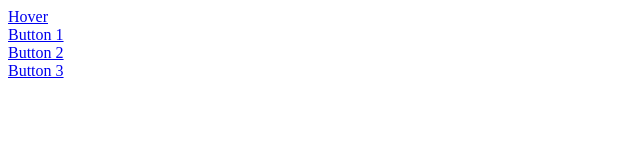
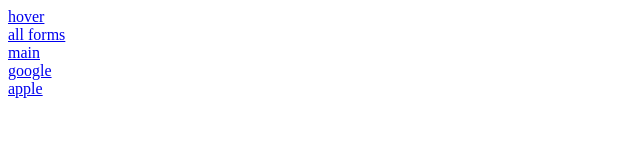
Before and after one commit to Pextrait/Pextrait, a plain HTML site: page index.html in a window 1280 px wide. Shown: the full height of the page, 0-640 px from the left. Drawn offline with Linux system fonts and the light colour scheme.

Commit message:
Add files via upload

```diff
--- a/index.html
+++ b/index.html
@@ -10,16 +10,19 @@
     <main>
         <div class="box">
             <a href="sok_hover/sok.html">
-                <div>Hover</div>
+                <div>hover</div>
             </a>
-            <a href="sok_hover/sok.html">
-                <div>Button 1</div>
+            <a href="formtest/formtest.html">
+                <div>all forms</div>
             </a>
-            <a href="sok_hover/sok.html">
-                <div>Button 2</div>
+            <a href="test/pextrait.html">
+                <div>main</div>
             </a>
-            <a href="sok_hover/sok.html">
-                <div>Button 3</div>
+            <a href="re-google/index.html">
+                <div>google</div>
+            </a>
+            <a href="re-apple/index.html">
+                <div>apple</div>
             </a>
         </div>
     </main>
```
